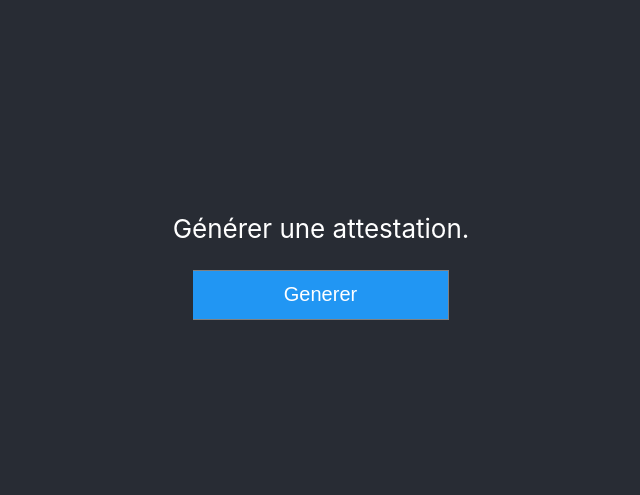
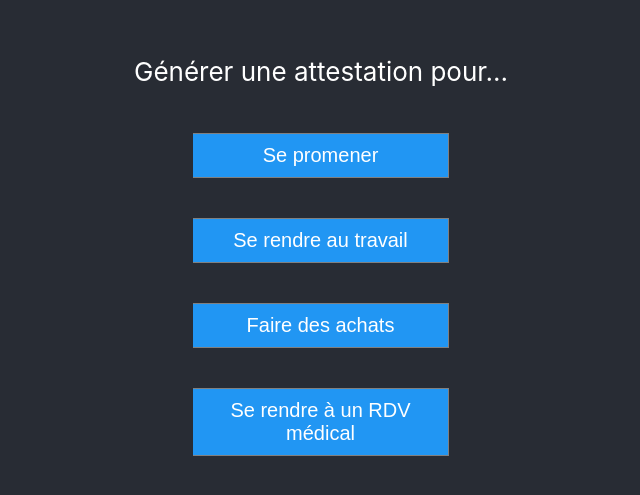
Before and after one commit to clempinch/attestation-deplacement, a React (Create React App) app: page / in a window 1280 px wide. Shown: the part 147-642 px from the top of the page, without its empty margins (319-959 px from the left). Built offline with nearby package versions, Linux system fonts and the light colour scheme.

Commit message:
🎨 Extract a GenerationButton component

```diff
--- a/src/App.css
+++ b/src/App.css
@@ -12,26 +12,3 @@
   font-size: calc(10px + 2vmin);
   color: white;
 }
-
-.generate {
-  float: left;
-  width: 20%;
-  padding: 10px;
-  background: #2196F3;
-  color: white;
-  font-size: 20px;
-  border: 1px solid grey;
-  border-left: none; /* Prevent double borders */
-  cursor: pointer;
-  height: 50px;
-}
-
-.generate:hover {
-  background: #0b7dda;
-}
-
-.generate:disabled,
-.generate[disabled]{
-  background-color: #a0bcf7;
-  cursor: not-allowed;
-}
--- a/src/App.js
+++ b/src/App.js
@@ -1,7 +1,6 @@
 import React from 'react';
 import './App.css';
-import pdfBase from './certificate.pdf'
-import { generatePdf } from './pdf-util'
+import GenerationButton from './GenerationButton';
 
 // TODO: set this in local storage at webapp startup
 const settings = {
@@ -14,8 +13,6 @@ const settings = {
   zipcode: "75001"
 };
 
-// TODO: Modify using a radio button
-const reason = "sport_animaux";
 
 class App extends React.Component {
 
@@ -34,35 +31,17 @@ class App extends React.Component {
       <div className="App">
         <header className="App-header">
           <p>
-            Générer une attestation.
+            Générer une attestation pour...
           </p>
-          <button className="generate" onClick={_ => this.generate()}>Generer</button>
+          <GenerationButton userSettings={settings} reason="sport_animaux" label="Se promener"></GenerationButton>
+          <GenerationButton userSettings={settings} reason="travail" label="Se rendre au travail"></GenerationButton>
+          <GenerationButton userSettings={settings} reason="achats" label="Faire des achats"></GenerationButton>
+          <GenerationButton userSettings={settings} reason="sante" label="Se rendre à un RDV médical"></GenerationButton>
         </header>
       </div>
     );
   }
 
-  async generate() {
-    const creationInstant = new Date()
-    const creationHour = creationInstant
-      .toLocaleTimeString('fr-FR', { hour: '2-digit', minute: '2-digit' });
-    const creationDate = creationInstant.toLocaleDateString('fr-FR').replace('_', '/');
-
-    const profile = { ...settings, datesortie: creationDate, heuresortie: creationHour };
-
-    const pdf = await generatePdf(profile, reason, pdfBase);
-
-    this.downloadBlob(pdf, `attestation-${creationInstant.toLocaleDateString('fr-CA')}_${creationHour.replace(':', '-')}.pdf`)
-  }
-
-  downloadBlob(blob, fileName) {
-    const link = document.createElement('a')
-    const url = URL.createObjectURL(blob)
-    link.href = url
-    link.download = fileName
-    document.body.appendChild(link)
-    link.click()
-  }
 }
 
-export default App;
+  export default App;
--- /dev/null
+++ b/src/GenerationButton.css
@@ -0,0 +1,23 @@
+.generate {
+    float: left;
+    width: 20%;
+    padding: 10px;
+    background: #2196F3;
+    color: white;
+    font-size: calc(4px + 2vmin);
+    border: 1px solid grey;
+    border-left: none; /* Prevent double borders */
+    cursor: pointer;
+    height: 10%;
+    margin: 20px;
+  }
+
+  .generate:hover {
+    background: #0b7dda;
+  }
+
+  .generate:disabled,
+  .generate[disabled]{
+    background-color: #a0bcf7;
+    cursor: not-allowed;
+  }
--- /dev/null
+++ b/src/GenerationButton.js
@@ -0,0 +1,44 @@
+import React from 'react';
+import './GenerationButton.css';
+import pdfBase from './certificate.pdf'
+import { generatePdf } from './pdf-util'
+
+class GenerationButton extends React.Component {
+
+    constructor(props) {
+        super();
+    }
+
+    render() {
+        const label = this.props.label;
+        const userSettings = this.props.userSettings;
+        const reason = this.props.reason;
+        return (
+            <button className="generate" onClick={_ => this.generate(userSettings, reason)}>{label}</button>
+        );
+    }
+
+    async generate(userSettings, reason) {
+        const creationInstant = new Date()
+        const creationHour = creationInstant
+            .toLocaleTimeString('fr-FR', { hour: '2-digit', minute: '2-digit' });
+        const creationDate = creationInstant.toLocaleDateString('fr-FR').replace('_', '/');
+
+        const profile = { ...userSettings, datesortie: creationDate, heuresortie: creationHour };
+
+        const pdf = await generatePdf(profile, reason, pdfBase);
+
+        this.downloadBlob(pdf, `attestation-${creationInstant.toLocaleDateString('fr-CA')}_${creationHour.replace(':', '-')}.pdf`)
+    }
+
+    downloadBlob(blob, fileName) {
+        const link = document.createElement('a')
+        const url = URL.createObjectURL(blob)
+        link.href = url
+        link.download = fileName
+        document.body.appendChild(link)
+        link.click()
+    }
+}
+
+export default GenerationButton;
```
